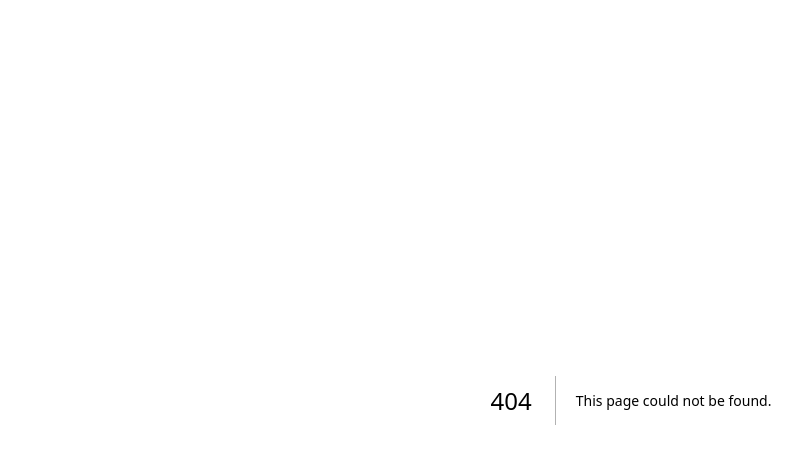
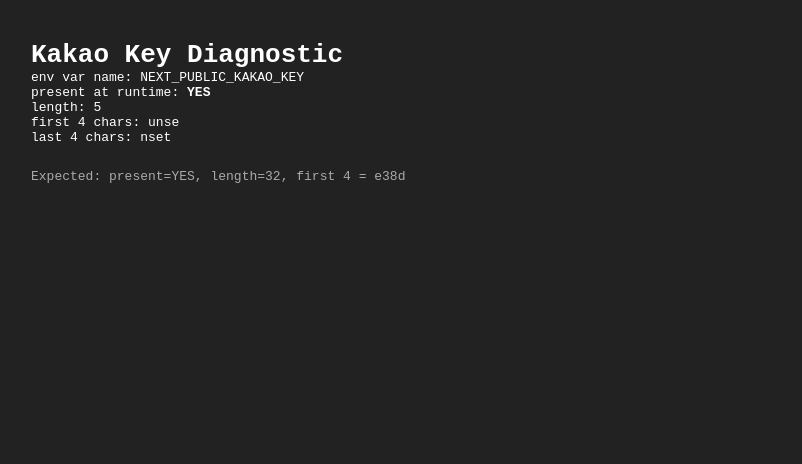
Before and after one commit to jongseokleedev/poop-sense-quiz, a Next.js app: page /debug in a window 1280 px wide. Before the commit this address had no page. Shown: the top 464 px of the page, without its empty margins (9-811 px from the left). Built offline with nearby package versions, Linux system fonts and the light colour scheme; no server answers; a web font is replaced by a local one.

Commit message:
Add /debug page for env var diagnosis

```diff
--- /dev/null
+++ b/app/debug/page.tsx
@@ -0,0 +1,18 @@
+export const dynamic = "force-dynamic";
+
+export default function DebugPage() {
+  const key = process.env.NEXT_PUBLIC_KAKAO_KEY;
+  return (
+    <div style={{ padding: 40, fontFamily: "monospace", color: "#fff", background: "#222", minHeight: "100vh" }}>
+      <h1>Kakao Key Diagnostic</h1>
+      <p>env var name: <code>NEXT_PUBLIC_KAKAO_KEY</code></p>
+      <p>present at runtime: <strong>{key ? "YES" : "NO (undefined)"}</strong></p>
+      <p>length: {key?.length ?? "-"}</p>
+      <p>first 4 chars: <code>{key ? key.slice(0, 4) : "-"}</code></p>
+      <p>last 4 chars: <code>{key ? key.slice(-4) : "-"}</code></p>
+      <p style={{ marginTop: 24, color: "#aaa" }}>
+        Expected: present=YES, length=32, first 4 = e38d
+      </p>
+    </div>
+  );
+}
```
